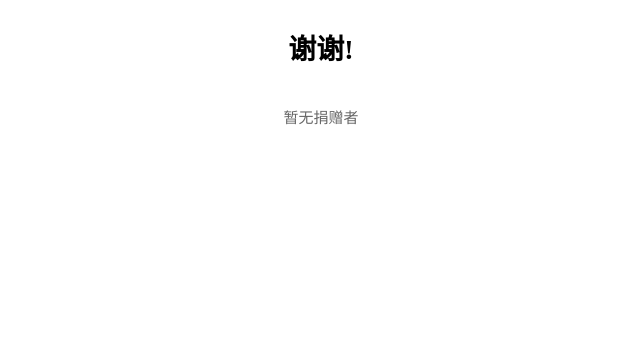
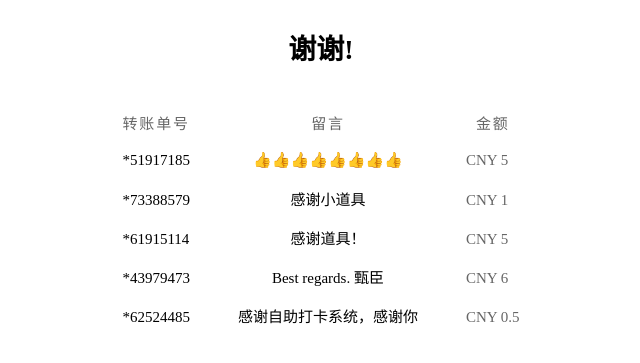
Before and after one commit to barkure/csu_dk, a FastAPI app: page /donate in a window 1280 px wide. Shown: the top 363 px of the page, without its empty margins (319-959 px from the left). Run offline with FastAPI, Linux system fonts and the light colour scheme; some web fonts are replaced.

Commit message:
完善捐赠名单展示并更新捐赠记录

```diff
--- /dev/null
+++ b/app/data/donors.json
@@ -0,0 +1,27 @@
+[
+  {
+    "order": "51917185",
+    "remark": "👍👍👍👍👍👍👍👍",
+    "amount": "CNY 5"
+  },
+  {
+    "order": "73388579",
+    "remark": "感谢小道具",
+    "amount": "CNY 1"
+  },
+  {
+    "order": "61915114",
+    "remark": "感谢道具！",
+    "amount": "CNY 5"
+  },
+  {
+    "order": "43979473",
+    "remark": "Best regards. 甄臣",
+    "amount": "CNY 6"
+  },
+  {
+    "order": "62524485",
+    "remark": "感谢自助打卡系统，感谢你",
+    "amount": "CNY 0.5"
+  }
+]
--- a/app/static/app.css
+++ b/app/static/app.css
@@ -198,9 +198,13 @@ header.page-title h1 {
 .donors { max-width: 1040px; margin: 0 auto 22px; font-size: 15px; }
 .donors-empty { text-align: center; }
 .donors table { width: auto; margin: 0 auto; font-size: 15px; }
-.donors td { padding: 8px 40px; white-space: nowrap; border-bottom: 0; }
+.donors th, .donors td { padding: 8px 24px; border-bottom: 0; font-size: inherit; }
+.donors th { color: var(--muted); font-weight: normal; text-align: center; }
+.donors td { white-space: nowrap; }
 .donors td:first-child { text-align: left; color: var(--ink); }
-.donors td:nth-child(2) { text-align: right; color: var(--muted); }
+.donors td:nth-child(2) { white-space: normal; overflow-wrap: anywhere; }
+.donors td:last-child { text-align: left; }
+.donors td:last-child { color: var(--muted); }
 
 
 
@@ -236,11 +240,11 @@ header.page-title h1 {
 
 
 @media (max-width: 720px) {
-  .donors { padding: 0 56px; }
+  .donors { padding: 0 12px; }
   .donors table { width: 100%; }
-  .donors td { padding-left: 0; padding-right: 0; }
-  .donors td:first-child { width: 100%; white-space: normal; }
-  .donors td:nth-child(2) { padding-left: 16px; }
+  .donors th, .donors td { padding-left: 8px; padding-right: 8px; }
+  .donors th { white-space: nowrap; }
+  .donors td:nth-child(2) { width: 100%; }
 
   header { margin-bottom: 26px; }
 
--- a/app/templates/donate.html
+++ b/app/templates/donate.html
@@ -14,10 +14,14 @@
   {% if donors %}
   <div class="table-wrap">
     <table>
+      <thead>
+        <tr><th>转账单号</th><th>留言</th><th>金额</th></tr>
+      </thead>
       <tbody>
       {% for donor in donors %}
         <tr>
-          <td>{{ donor.name }}</td>
+          <td>{{ '*' ~ donor.order if donor.order else '' }}</td>
+          <td>{{ donor.remark }}</td>
           <td>{{ donor.amount }}</td>
         </tr>
       {% endfor %}
--- a/app/ui.py
+++ b/app/ui.py
@@ -89,11 +89,9 @@ def _donors() -> list[dict[str, str]]:
     for item in data:
         if not isinstance(item, dict):
             continue
-        name = str(item.get("name") or "").strip()
-        if not name:
-            continue
         donors.append({
-            "name": name,
+            "order": str(item.get("order") or "").strip()[-8:],
+            "remark": str(item.get("remark") or "").strip(),
             "amount": str(item.get("amount") or "").strip(),
         })
     return donors
```
Also changed, not shown: test/test_ui.py (+15 -2 lines).
